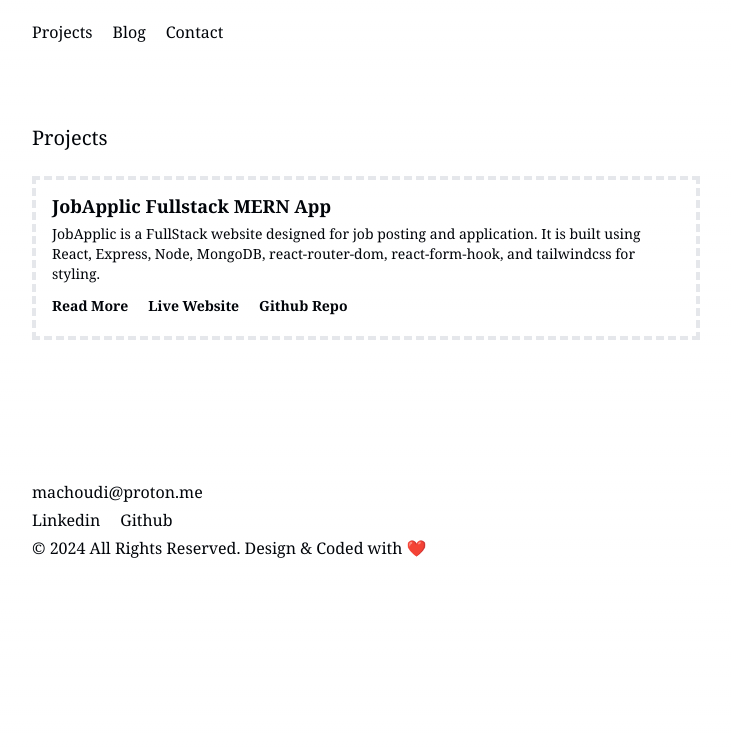
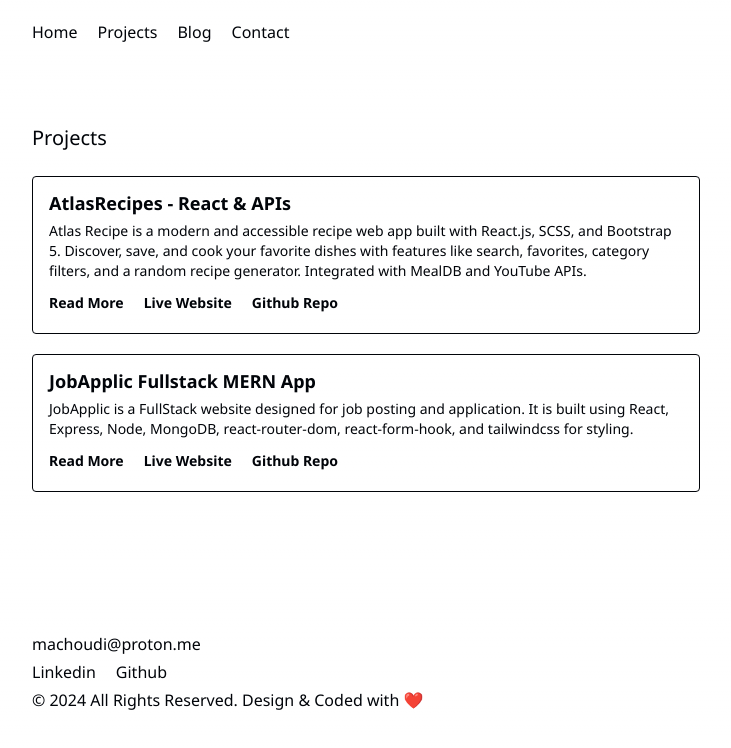
Before and after one commit to Machoudi2002/Portfolio, a Next.js app: page /Projects in a window 1280 px wide. Shown: the top 748 px of the page, without its empty margins (274-1005 px from the left). Built offline with nearby package versions, Linux system fonts and the light colour scheme.

Commit message:
feat: New Project & New Style

```diff
--- a/src/Components/About.tsx
+++ b/src/Components/About.tsx
@@ -8,7 +8,7 @@ export default function About() {
         <p className="text-sm py-3">
             I'm a Web Developer looking for full time opportunity to work with cool development teams and get even better at what I do...
         </p>
-        <button className="py-1 px-3 my-2 border-2 border-dashed font-bold">
+        <button className="py-1 px-3 my-2 font-bold border rounded dark:bg-softBlack">
             <a href="/machoudiResume.pdf" download>Resume</a>
         </button>
     </section>
--- a/src/Components/Contact.tsx
+++ b/src/Components/Contact.tsx
@@ -6,7 +6,7 @@ export default function Contact() {
         <p className="text-3xl">
             Let’s talk about a project, collaboration or an idea you may have...
         </p>
-        <button className="py-1 px-3 my-5 border-2 border-dashed font-bold">
+        <button className="py-1 px-3 my-5 border rounded font-bold dark:bg-softBlack">
             <a href="mailto:machoudi@proton.me">Get in touch</a>
         </button>
     </section>
--- a/src/Components/Header.tsx
+++ b/src/Components/Header.tsx
@@ -7,6 +7,7 @@ export default function Header() {
     <header className='py-5 flex flex-row justify-between align-center'>
           <nav className='flex justify-between align-center'>
             <ul className='flex flex-row gap-5'>
+              <li className='cursor-pointer'><a href="/">Home</a></li>
               <li className='cursor-pointer'><a href={path !== "/" ? "/Projects" : "#Projects"}>Projects</a></li>
               <li className='cursor-pointer'><a href={path !== "/" ? "/Blog" : "#Blog"}>Blog</a></li>
               <li className='cursor-pointer'><a href="#Contact">Contact</a></li>
--- a/src/Components/ProjectCard.tsx
+++ b/src/Components/ProjectCard.tsx
@@ -9,17 +9,31 @@ export type ProjectCardProps = {
 
 export default function ProjectCard(props : ProjectCardProps) {
   return (
-    <article className="border border-dashed border-4 py-3 px-4">
+    <article className="border py-3 px-4 rounded dark:bg-softBlack">
         <h3 className="font-bold text-lg">{props.title}</h3>
         <p className="text-sm py-1">
           {props.description}
         </p>
         <ul className='flex flex-row gap-5 text-sm py-2 font-bold'>
-            <li className='cursor-pointer'><Link href={props.postLink}>Read More</Link></li>
+            <li className='cursor-pointer hover:underline underline-offset-8 hover:text-blueHub'>
+              <Link href={props.postLink}>
+                Read More
+              </Link>
+            </li>
             {
-              props.siteLink ? <li className='cursor-pointer'><a href={props.siteLink} target="_blank">Live Website</a></li> : null
+              props.siteLink
+              ? <li className='cursor-pointer hover:underline underline-offset-8 hover:text-blueHub'>
+                  <a href={props.siteLink} target="_blank">
+                    Live Website
+                  </a>
+                </li>
+              : null
             }
-            <li className='cursor-pointer'><a href={props.repoLink} target="_blank">Github Repo</a></li>
+            <li className='cursor-pointer hover:underline underline-offset-8 hover:text-blueHub'>
+              <a href={props.repoLink} target="_blank">
+                Github Repo
+              </a>
+            </li>
         </ul>
     </article>
   )
--- /dev/null
+++ b/src/Projects/AtlasRecipes.mdx
@@ -0,0 +1,51 @@
+---
+title: AtlasRecipes - React & APIs
+description: Atlas Recipe is a modern and accessible recipe web app built with React.js, SCSS, and Bootstrap 5. Discover, save, and cook your favorite dishes with features like search, favorites, category filters, and a random recipe generator. Integrated with MealDB and YouTube APIs.
+postLink: /Projects/AtlasRecipes
+siteLink: https://atlasrecipes.netlify.app/
+repoLink: https://github.com/Machoudi2002/Atlas-Recipe-React-Web-App
+---
+
+
+Step into the world of culinary delight with Atlas Recipe—a sleek recipe web app designed to simplify your cooking journey. Crafted with the power of React.js, SCSS, and Bootstrap 5, this personal project is not just about recipes; it's a showcase of modern web development skills, offering a user-friendly experience for food enthusiasts.
+
+
+## The Tech Ingredients
+
+Atlas Recipe is built on a solid foundation:
+
+- **React.js**: This makes the app dynamic and interactive, ensuring a smooth user interface that responds to your every move.
+
+- **SCSS**: The stylish flair of Atlas Recipe comes from SCSS, making the design clean, organized, and visually appealing.
+
+- **Bootstrap 5**: Bringing structure and responsiveness, Bootstrap 5 ensures the app looks great and works seamlessly on all devices.
+
+## Features that Spice Up Your Cooking Experience
+
+1. **Search and Discover**: Find your favorite recipes or explore new ones effortlessly with a robust search feature.
+
+2. **Favorites**: Save your go-to recipes to create your own personalized collection.
+
+3. **Category Filters**: Easily organize recipes based on categories—appetizers, desserts, and more.
+
+4. **Random Recipe Generator**: Feeling adventurous? Let the app surprise you with a random recipe for a delightful culinary experience.
+
+5. **API Integrations**: Atlas Recipe connects with MealDB and YouTube APIs, providing a diverse recipe collection and easy access to cooking tutorials.
+
+## The Craftsmanship Behind Atlas Recipe
+
+### React.js Mastery
+
+Atlas Recipe's dynamic and real-time updates showcase the power of React.js, making the app responsive and user-friendly.
+
+### SCSS Artistry
+
+SCSS is not just a style sheet; it's a canvas for design artistry in Atlas Recipe, ensuring a visually pleasing experience.
+
+### Bootstrap Brilliance
+
+Bootstrap 5 forms the backbone of the app's design, creating a cohesive layout that looks great on various devices.
+
+## Explore, Savor, and Enjoy!
+
+In a nutshell, Atlas Recipe is more than just a recipe app; it's a journey through the flavors of modern web development. With user-friendly features and a showcase of expertise in React.js, SCSS, and Bootstrap 5, this personal project invites you to explore, savor, and embark on a delightful culinary adventure. Get ready to cook up a storm with Atlas Recipe today!
--- a/src/app/layout.tsx
+++ b/src/app/layout.tsx
@@ -1,11 +1,11 @@
 import 'tailwindcss/tailwind.css';
 import type { Metadata } from 'next'
-import { Noto_Serif } from 'next/font/google'
+import { Noto_Sans } from 'next/font/google'
 import Header from '@/Components/Header'
 import Footer from '@/Components/Footer'
 import './globals.css'
 
-const font = Noto_Serif({ subsets: ['latin'] })
+const font = Noto_Sans({ subsets: ['latin'] })
 
 export const metadata: Metadata = {
   title: 'Machoudi Personal Portfolio',
--- a/src/app/page.tsx
+++ b/src/app/page.tsx
@@ -7,13 +7,15 @@ export default function Home() {
     <main className="container">
       <About />
       <Projects />
+      {/*
         <div className="my-4">
           <a href="/Projects">
-          <button className="w-full border border-dashed border-4 py-2 px-4 font-bold">
+            <button className="w-full border rounded py-2 px-4 font-bold bg-softBlack">
               See More
             </button>
           </a>
         </div>
+      */}
       <Contact />
     </main>
   )
--- a/tailwind.config.ts
+++ b/tailwind.config.ts
@@ -7,6 +7,10 @@ const config: Config = {
     './src/app/**/*.{js,ts,jsx,tsx,mdx}',
   ],
   theme: {
+    colors: {
+      "softBlack": "rgb(13, 17, 23)",
+      "blueHub": "#2b7df4"
+    },
     extend: {
       backgroundImage: {
         'gradient-radial': 'radial-gradient(var(--tw-gradient-stops))',
```
Also changed, not shown: src/Projects/JobApplic.mdx (+26 -15 lines). Lines whose indentation alone changed are shown as unchanged.
